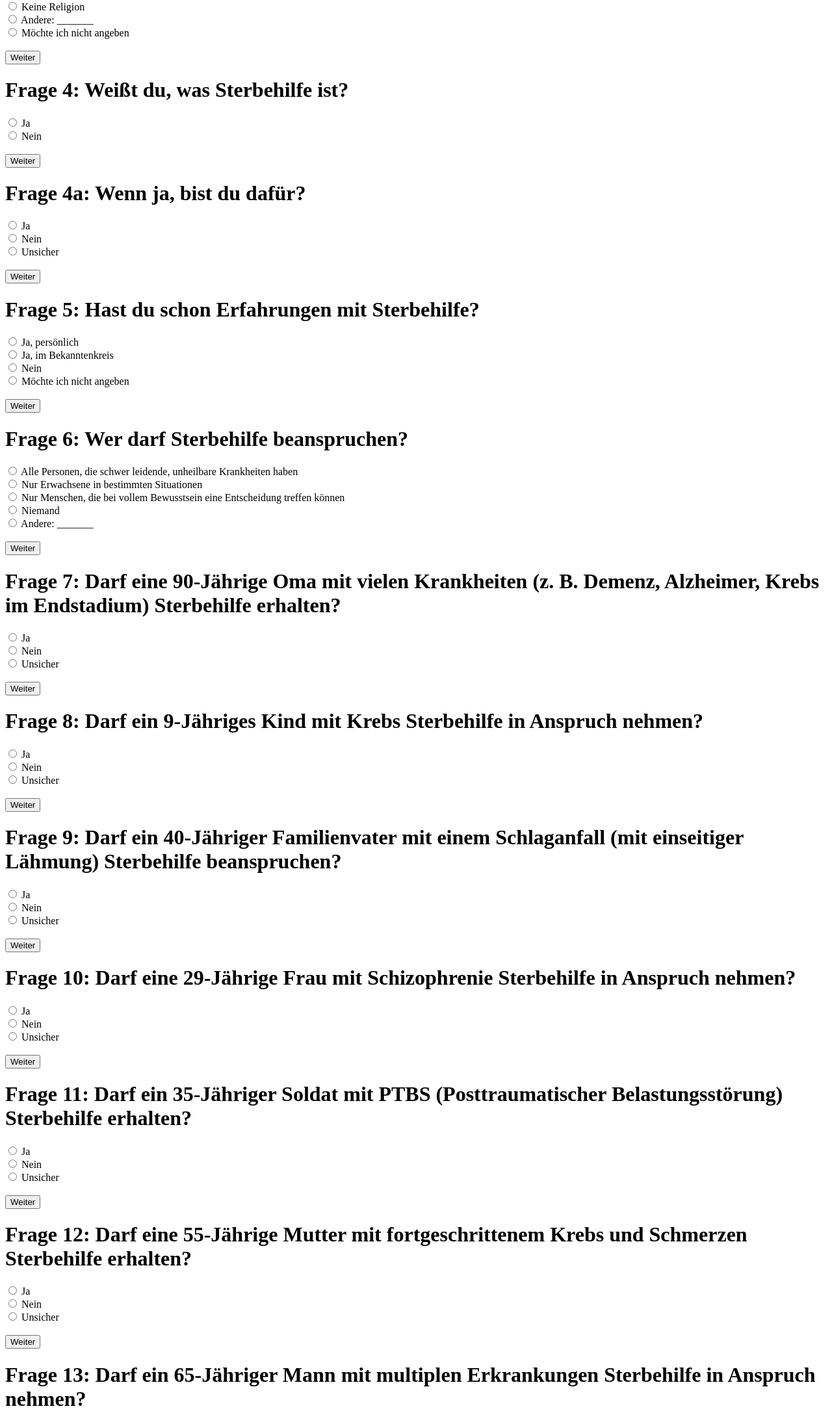
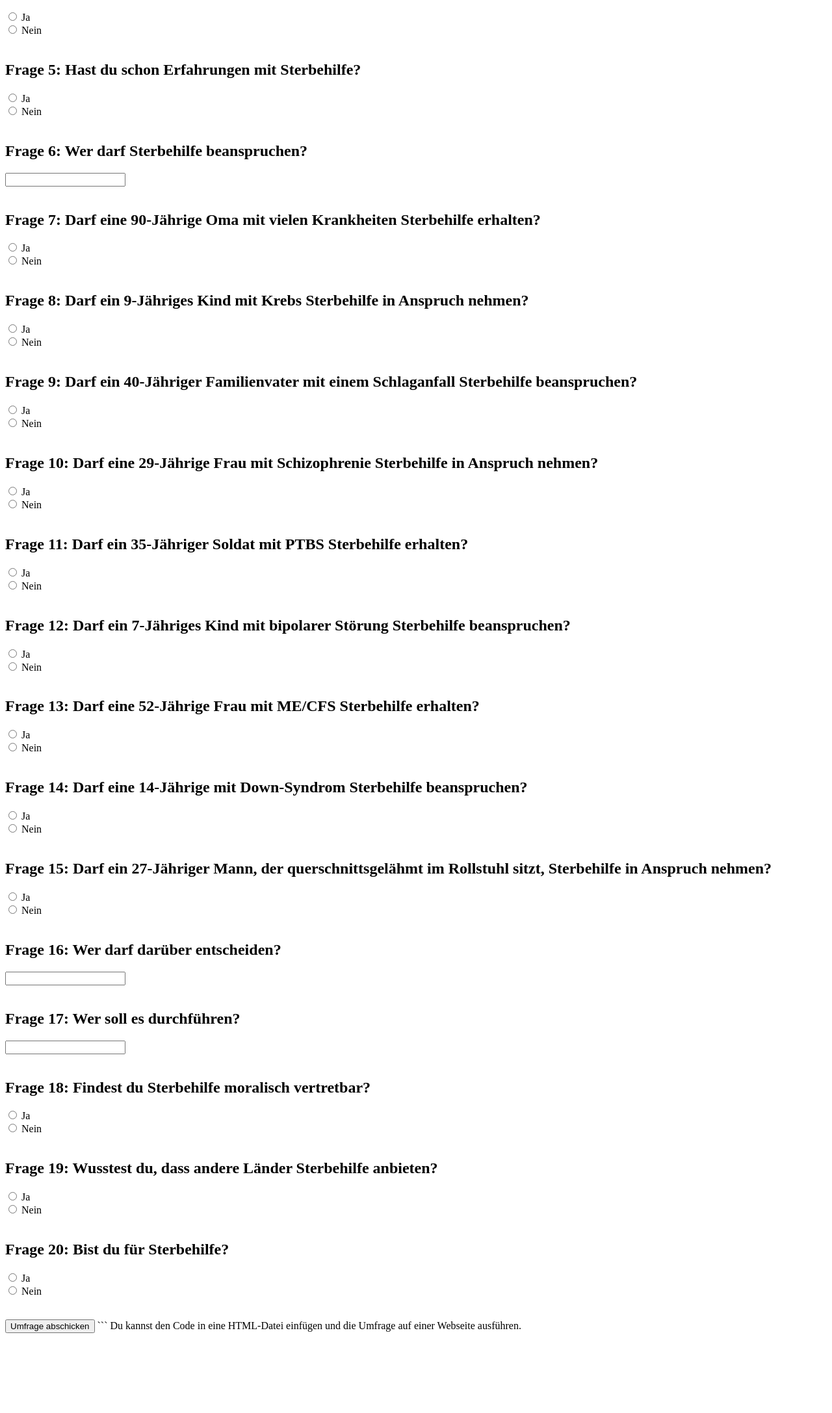
Before and after one commit to metalkatze/UmfrageSterbehilfe, a plain HTML site: page index.html in a window 1280 px wide. Shown: the part 618-2792 px from the top of the page at 65% size. After the commit the page ends 2677 px from the top, so only its background shows below. Drawn offline with Linux system fonts and the light colour scheme.

Commit message:
index.html

````diff
--- a/index.html
+++ b/index.html
@@ -1,228 +1,178 @@
+Hier ist der angepasste HTML-Code mit den neuen Fragen zur Sterbehilfe. Der Code enthält die Fragen in einem einfachen Fragebogenformat:
+
+```html
 <!DOCTYPE html>
 <html lang="de">
 <head>
     <meta charset="UTF-8">
     <meta name="viewport" content="width=device-width, initial-scale=1.0">
-    <title>Umfrage zum Thema Sterbehilfe</title>
+    <title>Umfrage zur Sterbehilfe</title>
 </head>
 <body>
+    <h1>Umfrage zur Sterbehilfe</h1>
+
     <!-- Frage 1 -->
-    <h1>Frage 1: Wie alt bist du?</h1>
+    <h2>Frage 1: Wie alt bist du?</h2>
     <form action="https://formspree.io/f/mvgpervb" method="POST">
-        <input type="radio" name="age" value="Unter 18" required> Unter 18<br>
-        <input type="radio" name="age" value="18-29"> 18-29<br>
-        <input type="radio" name="age" value="30-39"> 30-39<br>
-        <input type="radio" name="age" value="40-49"> 40-49<br>
-        <input type="radio" name="age" value="50-59"> 50-59<br>
-        <input type="radio" name="age" value="60 oder älter"> 60 oder älter<br>
-        <br>
-        <input type="submit" value="Weiter">
+        <input type="number" name="age" required><br><br>
     </form>
 
     <!-- Frage 2 -->
-    <h1>Frage 2: Welches Geschlecht hast du?</h1>
+    <h2>Frage 2: Welches Geschlecht hast du?</h2>
     <form action="https://formspree.io/f/mvgpervb" method="POST">
-        <input type="radio" name="gender" value="Weiblich" required> Weiblich<br>
-        <input type="radio" name="gender" value="Männlich"> Männlich<br>
-        <input type="radio" name="gender" value="Divers"> Divers<br>
-        <input type="radio" name="gender" value="Möchte ich nicht angeben"> Möchte ich nicht angeben<br>
+        <input type="radio" name="gender" value="Männlich" required> Männlich<br>
+        <input type="radio" name="gender" value="Weiblich"> Weiblich<br>
+        <input type="radio" name="gender" value="Sonstiges"> Sonstiges<br>
         <br>
-        <input type="submit" value="Weiter">
     </form>
 
     <!-- Frage 3 -->
-    <h1>Frage 3: Welcher Religion gehörst du an?</h1>
+    <h2>Frage 3: Welcher Religion gehörst du an?</h2>
     <form action="https://formspree.io/f/mvgpervb" method="POST">
-        <input type="radio" name="religion" value="Christentum" required> Christentum<br>
-        <input type="radio" name="religion" value="Islam"> Islam<br>
-        <input type="radio" name="religion" value="Judentum"> Judentum<br>
-        <input type="radio" name="religion" value="Buddhismus"> Buddhismus<br>
-        <input type="radio" name="religion" value="Hinduismus"> Hinduismus<br>
-        <input type="radio" name="religion" value="Keine Religion"> Keine Religion<br>
-        <input type="radio" name="religion" value="Andere:"> Andere: _______<br>
-        <input type="radio" name="religion" value="Möchte ich nicht angeben"> Möchte ich nicht angeben<br>
-        <br>
-        <input type="submit" value="Weiter">
+        <input type="text" name="religion" required><br><br>
     </form>
 
     <!-- Frage 4 -->
-    <h1>Frage 4: Weißt du, was Sterbehilfe ist?</h1>
+    <h2>Frage 4: Weißt du, was Sterbehilfe ist?</h2>
     <form action="https://formspree.io/f/mvgpervb" method="POST">
         <input type="radio" name="know_euthanasia" value="Ja" required> Ja<br>
         <input type="radio" name="know_euthanasia" value="Nein"> Nein<br>
         <br>
-        <input type="submit" value="Weiter">
     </form>
 
     <!-- Frage 4a -->
-    <h1>Frage 4a: Wenn ja, bist du dafür?</h1>
+    <h2>Frage 4a: Wenn ja, bist du dafür?</h2>
     <form action="https://formspree.io/f/mvgpervb" method="POST">
         <input type="radio" name="support_euthanasia" value="Ja" required> Ja<br>
         <input type="radio" name="support_euthanasia" value="Nein"> Nein<br>
-        <input type="radio" name="support_euthanasia" value="Unsicher"> Unsicher<br>
         <br>
-        <input type="submit" value="Weiter">
     </form>
 
     <!-- Frage 5 -->
-    <h1>Frage 5: Hast du schon Erfahrungen mit Sterbehilfe?</h1>
+    <h2>Frage 5: Hast du schon Erfahrungen mit Sterbehilfe?</h2>
     <form action="https://formspree.io/f/mvgpervb" method="POST">
-        <input type="radio" name="experience" value="Ja, persönlich" required> Ja, persönlich<br>
-        <input type="radio" name="experience" value="Ja, im Bekanntenkreis"> Ja, im Bekanntenkreis<br>
-        <input type="radio" name="experience" value="Nein"> Nein<br>
-        <input type="radio" name="experience" value="Möchte ich nicht angeben"> Möchte ich nicht angeben<br>
+        <input type="radio" name="experience_euthanasia" value="Ja" required> Ja<br>
+        <input type="radio" name="experience_euthanasia" value="Nein"> Nein<br>
         <br>
-        <input type="submit" value="Weiter">
     </form>
 
     <!-- Frage 6 -->
-    <h1>Frage 6: Wer darf Sterbehilfe beanspruchen?</h1>
+    <h2>Frage 6: Wer darf Sterbehilfe beanspruchen?</h2>
     <form action="https://formspree.io/f/mvgpervb" method="POST">
-        <input type="radio" name="claim_euthanasia" value="Alle Personen, die schwer leidende, unheilbare Krankheiten haben" required> Alle Personen, die schwer leidende, unheilbare Krankheiten haben<br>
-        <input type="radio" name="claim_euthanasia" value="Nur Erwachsene in bestimmten Situationen"> Nur Erwachsene in bestimmten Situationen<br>
-        <input type="radio" name="claim_euthanasia" value="Nur Menschen, die bei vollem Bewusstsein eine Entscheidung treffen können"> Nur Menschen, die bei vollem Bewusstsein eine Entscheidung treffen können<br>
-        <input type="radio" name="claim_euthanasia" value="Niemand"> Niemand<br>
-        <input type="radio" name="claim_euthanasia" value="Andere:"> Andere: _______<br>
-        <br>
-        <input type="submit" value="Weiter">
+        <input type="text" name="who_can_request" required><br><br>
     </form>
 
     <!-- Frage 7 -->
-    <h1>Frage 7: Darf eine 90-Jährige Oma mit vielen Krankheiten (z. B. Demenz, Alzheimer, Krebs im Endstadium) Sterbehilfe erhalten?</h1>
+    <h2>Frage 7: Darf eine 90-Jährige Oma mit vielen Krankheiten Sterbehilfe erhalten?</h2>
     <form action="https://formspree.io/f/mvgpervb" method="POST">
-        <input type="radio" name="old_grandma" value="Ja" required> Ja<br>
-        <input type="radio" name="old_grandma" value="Nein"> Nein<br>
-        <input type="radio" name="old_grandma" value="Unsicher"> Unsicher<br>
+        <input type="radio" name="90_year_old_grandma" value="Ja" required> Ja<br>
+        <input type="radio" name="90_year_old_grandma" value="Nein"> Nein<br>
         <br>
-        <input type="submit" value="Weiter">
     </form>
 
     <!-- Frage 8 -->
-    <h1>Frage 8: Darf ein 9-Jähriges Kind mit Krebs Sterbehilfe in Anspruch nehmen?</h1>
+    <h2>Frage 8: Darf ein 9-Jähriges Kind mit Krebs Sterbehilfe in Anspruch nehmen?</h2>
     <form action="https://formspree.io/f/mvgpervb" method="POST">
-        <input type="radio" name="nine_year_old" value="Ja" required> Ja<br>
-        <input type="radio" name="nine_year_old" value="Nein"> Nein<br>
-        <input type="radio" name="nine_year_old" value="Unsicher"> Unsicher<br>
+        <input type="radio" name="9_year_old_child" value="Ja" required> Ja<br>
+        <input type="radio" name="9_year_old_child" value="Nein"> Nein<br>
         <br>
-        <input type="submit" value="Weiter">
     </form>
 
     <!-- Frage 9 -->
-    <h1>Frage 9: Darf ein 40-Jähriger Familienvater mit einem Schlaganfall (mit einseitiger Lähmung) Sterbehilfe beanspruchen?</h1>
+    <h2>Frage 9: Darf ein 40-Jähriger Familienvater mit einem Schlaganfall Sterbehilfe beanspruchen?</h2>
     <form action="https://formspree.io/f/mvgpervb" method="POST">
-        <input type="radio" name="father_stroke" value="Ja" required> Ja<br>
-        <input type="radio" name="father_stroke" value="Nein"> Nein<br>
-        <input type="radio" name="father_stroke" value="Unsicher"> Unsicher<br>
+        <input type="radio" name="40_year_old_father" value="Ja" required> Ja<br>
+        <input type="radio" name="40_year_old_father" value="Nein"> Nein<br>
         <br>
-        <input type="submit" value="Weiter">
     </form>
 
     <!-- Frage 10 -->
-    <h1>Frage 10: Darf eine 29-Jährige Frau mit Schizophrenie Sterbehilfe in Anspruch nehmen?</h1>
+    <h2>Frage 10: Darf eine 29-Jährige Frau mit Schizophrenie Sterbehilfe in Anspruch nehmen?</h2>
     <form action="https://formspree.io/f/mvgpervb" method="POST">
-        <input type="radio" name="schizophrenia_woman" value="Ja" required> Ja<br>
-        <input type="radio" name="schizophrenia_woman" value="Nein"> Nein<br>
-        <input type="radio" name="schizophrenia_woman" value="Unsicher"> Unsicher<br>
+        <input type="radio" name="29_year_old_woman" value="Ja" required> Ja<br>
+        <input type="radio" name="29_year_old_woman" value="Nein"> Nein<br>
         <br>
-        <input type="submit" value="Weiter">
     </form>
 
     <!-- Frage 11 -->
-    <h1>Frage 11: Darf ein 35-Jähriger Soldat mit PTBS (Posttraumatischer Belastungsstörung) Sterbehilfe erhalten?</h1>
+    <h2>Frage 11: Darf ein 35-Jähriger Soldat mit PTBS Sterbehilfe erhalten?</h2>
     <form action="https://formspree.io/f/mvgpervb" method="POST">
-        <input type="radio" name="soldier_ptsd" value="Ja" required> Ja<br>
-        <input type="radio" name="soldier_ptsd" value="Nein"> Nein<br>
-        <input type="radio" name="soldier_ptsd" value="Unsicher"> Unsicher<br>
+        <input type="radio" name="35_year_old_soldier" value="Ja" required> Ja<br>
+        <input type="radio" name="35_year_old_soldier" value="Nein"> Nein<br>
         <br>
-        <input type="submit" value="Weiter">
     </form>
 
     <!-- Frage 12 -->
-    <h1>Frage 12: Darf eine 55-Jährige Mutter mit fortgeschrittenem Krebs und Schmerzen Sterbehilfe erhalten?</h1>
+    <h2>Frage 12: Darf ein 7-Jähriges Kind mit bipolarer Störung Sterbehilfe beanspruchen?</h2>
     <form action="https://formspree.io/f/mvgpervb" method="POST">
-        <input type="radio" name="mother_cancer" value="Ja" required> Ja<br>
-        <input type="radio" name="mother_cancer" value="Nein"> Nein<br>
-        <input type="radio" name="mother_cancer" value="Unsicher"> Unsicher<br>
+        <input type="radio" name="7_year_old_child" value="Ja" required> Ja<br>
+        <input type="radio" name="7_year_old_child" value="Nein"> Nein<br>
         <br>
-        <input type="submit" value="Weiter">
     </form>
 
     <!-- Frage 13 -->
-    <h1>Frage 13: Darf ein 65-Jähriger Mann mit multiplen Erkrankungen Sterbehilfe in Anspruch nehmen?</h1>
+    <h2>Frage 13: Darf eine 52-Jährige Frau mit ME/CFS Sterbehilfe erhalten?</h2>
     <form action="https://formspree.io/f/mvgpervb" method="POST">
-        <input type="radio" name="man_multiple_illnesses" value="Ja" required> Ja<br>
-        <input type="radio" name="man_multiple_illnesses" value="Nein"> Nein<br>
-        <input type="radio" name="man_multiple_illnesses" value="Unsicher"> Unsicher<br>
+        <input type="radio" name="52_year_old_woman" value="Ja" required> Ja<br>
+        <input type="radio" name="52_year_old_woman" value="Nein"> Nein<br>
         <br>
-        <input type="submit" value="Weiter">
     </form>
 
     <!-- Frage 14 -->
-    <h1>Frage 14: Glaubst du, dass Sterbehilfe in deinem Land legal ist?</h1>
+    <h2>Frage 14: Darf eine 14-Jährige mit Down-Syndrom Sterbehilfe beanspruchen?</h2>
     <form action="https://formspree.io/f/mvgpervb" method="POST">
-        <input type="radio" name="legal_in_country" value="Ja" required> Ja<br>
-        <input type="radio" name="legal_in_country" value="Nein"> Nein<br>
-        <input type="radio" name="legal_in_country" value="Unsicher"> Unsicher<br>
+        <input type="radio" name="14_year_old_down_syndrome" value="Ja" required> Ja<br>
+        <input type="radio" name="14_year_old_down_syndrome" value="Nein"> Nein<br>
         <br>
-        <input type="submit" value="Weiter">
     </form>
 
     <!-- Frage 15 -->
-    <h1>Frage 15: Welche Voraussetzungen sollten erfüllt sein, um Sterbehilfe zu bekommen?</h1>
+    <h2>Frage 15: Darf ein 27-Jähriger Mann, der querschnittsgelähmt im Rollstuhl sitzt, Sterbehilfe in Anspruch nehmen?</h2>
     <form action="https://formspree.io/f/mvgpervb" method="POST">
-        <input type="radio" name="requirements" value="Unheilbare Krankheit" required> Unheilbare Krankheit<br>
-        <input type="radio" name="requirements" value="Untragbare Schmerzen"> Untragbare Schmerzen<br>
-        <input type="radio" name="requirements" value="Alter über 18 Jahre"> Alter über 18 Jahre<br>
-        <input type="radio" name="requirements" value="Volles Bewusstsein bei der Entscheidung"> Volles Bewusstsein bei der Entscheidung<br>
-        <input type="radio" name="requirements" value="Andere"> Andere: _______<br>
+        <input type="radio" name="27_year_old_man" value="Ja" required> Ja<br>
+        <input type="radio" name="27_year_old_man" value="Nein"> Nein<br>
         <br>
-        <input type="submit" value="Weiter">
     </form>
 
     <!-- Frage 16 -->
-    <h1>Frage 16: Sollte es eine spezielle Ausbildung für Ärzte geben, die Sterbehilfe durchführen?</h1>
+    <h2>Frage 16: Wer darf darüber entscheiden?</h2>
     <form action="https://formspree.io/f/mvgpervb" method="POST">
-        <input type="radio" name="special_training" value="Ja" required> Ja<br>
-        <input type="radio" name="special_training" value="Nein"> Nein<br>
-        <input type="radio" name="special_training" value="Unsicher"> Unsicher<br>
-        <br>
-        <input type="submit" value="Weiter">
+        <input type="text" name="who_decides" required><br><br>
     </form>
 
     <!-- Frage 17 -->
-    <h1>Frage 17: Wer sollte die Entscheidung über Sterbehilfe treffen dürfen?</h1>
+    <h2>Frage 17: Wer soll es durchführen?</h2>
     <form action="https://formspree.io/f/mvgpervb" method="POST">
-        <input type="radio" name="decision_maker" value="Der Patient selbst" required> Der Patient selbst<br>
-        <input type="radio" name="decision_maker" value="Die Familie des Patienten"> Die Familie des Patienten<br>
-        <input type="radio" name="decision_maker" value="Ärzte und medizinisches Fachpersonal"> Ärzte und medizinisches Fachpersonal<br>
-        <input type="radio" name="decision_maker" value="Gerichte"> Gerichte<br>
-        <input type="radio" name="decision_maker" value="Andere:"> Andere: _______<br>
-        <br>
-        <input type="submit" value="Weiter">
+        <input type="text" name="who_performs" required><br><br>
     </form>
 
     <!-- Frage 18 -->
-    <h1>Frage 18: Welche ethischen Bedenken hast du in Bezug auf Sterbehilfe?</h1>
+    <h2>Frage 18: Findest du Sterbehilfe moralisch vertretbar?</h2>
     <form action="https://formspree.io/f/mvgpervb" method="POST">
-        <textarea name="ethical_concerns" required></textarea><br>
-        <input type="submit" value="Weiter">
+        <input type="radio" name="moral_euthanasia" value="Ja" required> Ja<br>
+        <input type="radio" name="moral_euthanasia" value="Nein"> Nein<br>
+        <br>
     </form>
 
     <!-- Frage 19 -->
-    <h1>Frage 19: Sollte Sterbehilfe in allen Ländern erlaubt sein?</h1>
+    <h2>Frage 19: Wusstest du, dass andere Länder Sterbehilfe anbieten?</h2>
     <form action="https://formspree.io/f/mvgpervb" method="POST">
-        <input type="radio" name="euthanasia_everywhere" value="Ja" required> Ja<br>
-        <input type="radio" name="euthanasia_everywhere" value="Nein"> Nein<br>
-        <input type="radio" name="euthanasia_everywhere" value="Unsicher"> Unsicher<br>
+        <input type="radio" name="know_other_countries" value="Ja" required> Ja<br>
+        <input type="radio" name="know_other_countries" value="Nein"> Nein<br>
         <br>
-        <input type="submit" value="Weiter">
     </form>
 
     <!-- Frage 20 -->
-    <h1>Frage 20: Möchtest du noch etwas hinzufügen?</h1>
+    <h2>Frage 20: Bist du für Sterbehilfe?</h2>
     <form action="https://formspree.io/f/mvgpervb" method="POST">
-        <textarea name="additional_comments"></textarea><br>
-        <input type="submit" value="Absenden">
+        <input type="radio" name="for_euthanasia" value="Ja" required> Ja<br>
+        <input type="radio" name="for_euthanasia" value="Nein"> Nein<br>
+        <br>
     </form>
+
+    <button type="submit">Umfrage abschicken</button>
 </body>
 </html>
+```
+
+Du kannst den Code in eine HTML-Datei einfügen und die Umfrage auf einer Webseite ausführen.
````
